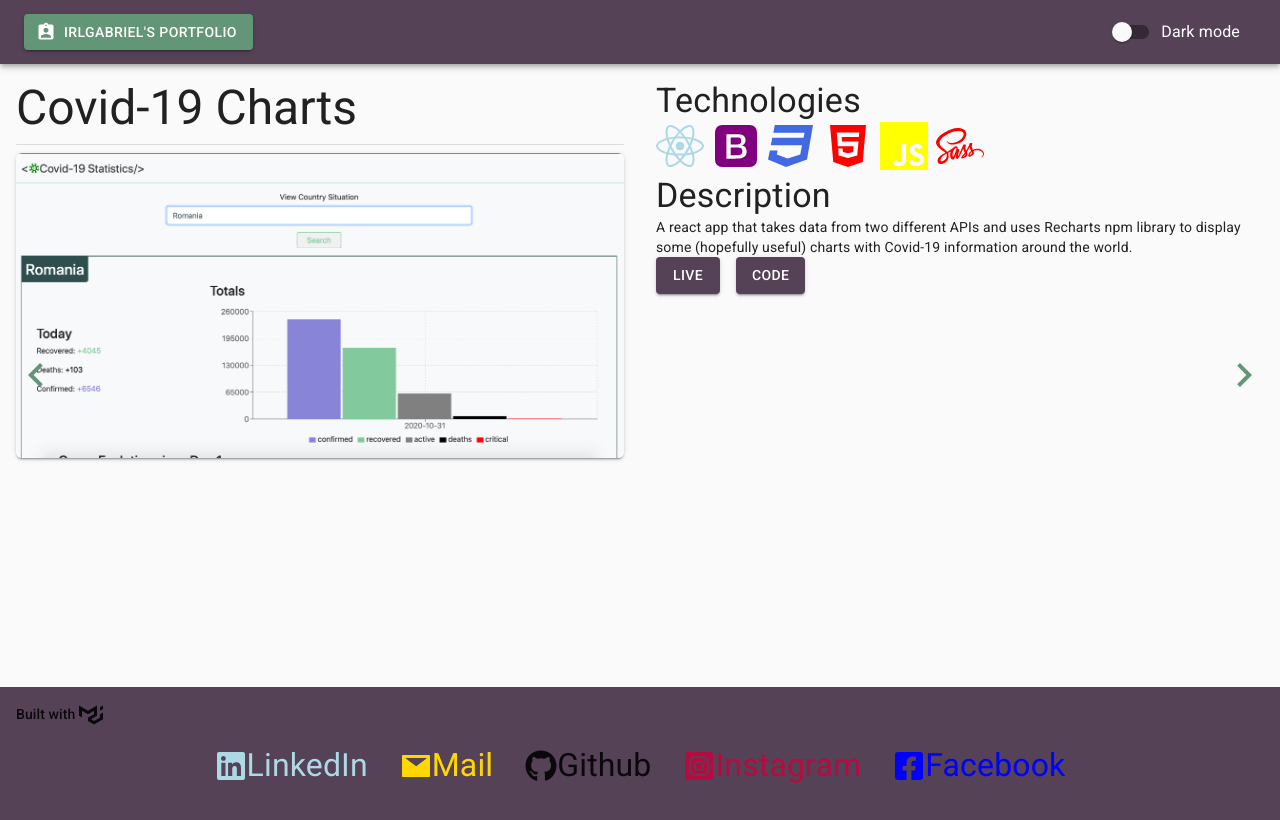
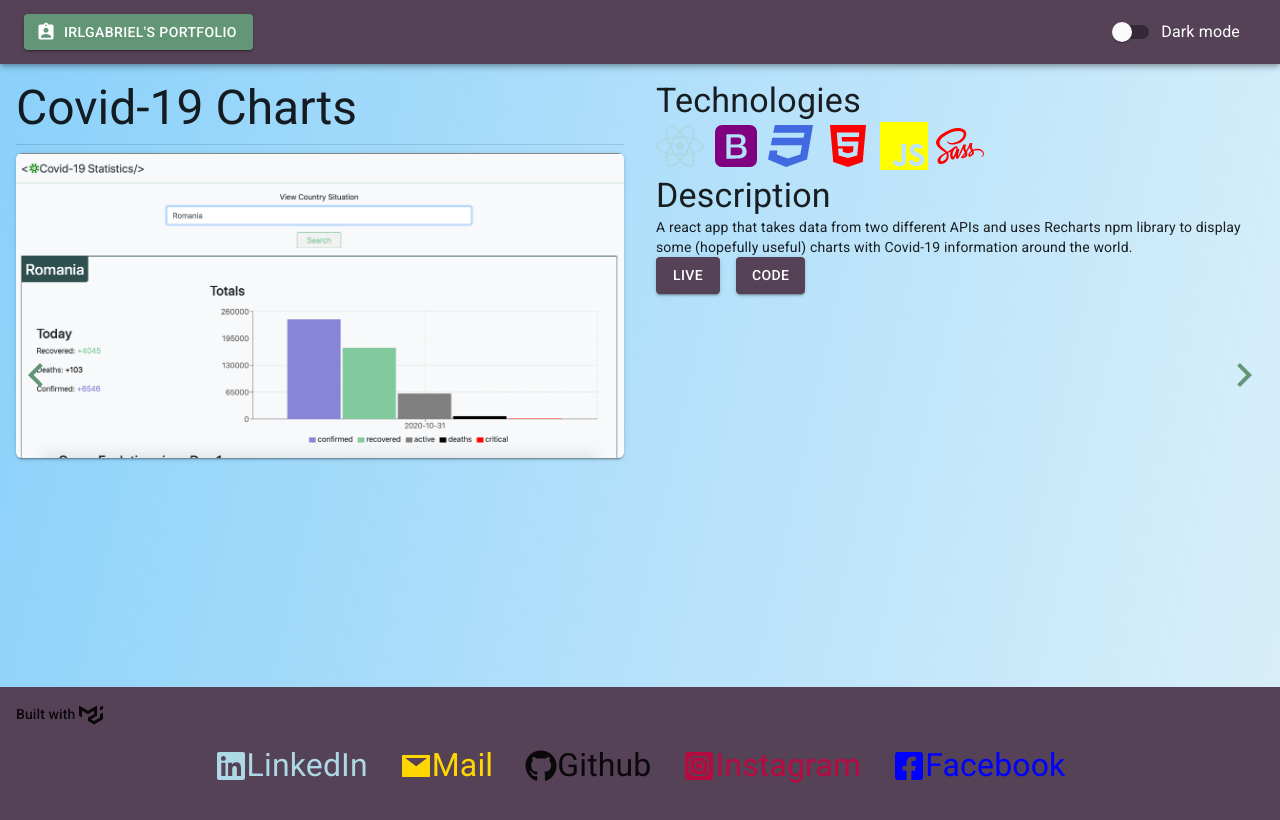
Before and after one commit to irlgabriel/portfolio, a React (Create React App) app: page /#/what in a window 1280 px wide. Built offline with nearby package versions, Linux system fonts and the light colour scheme.

Commit message:
added linear background to both thems

```diff
--- a/src/App.js
+++ b/src/App.js
@@ -5,6 +5,7 @@ import { routes } from "./routes";
 import { ThemeProvider, makeStyles } from '@material-ui/core/styles';
 import CssBaseline from '@material-ui/core/CssBaseline';
 import { themeLight, themeDark } from './theme';
+import { Background } from './components';
 
 const useStyles = makeStyles({
   root: {
@@ -24,6 +25,7 @@ function App() {
   return (
     <ThemeProvider theme={theme === 'light' ? themeLight : themeDark} >
       <CssBaseline />
+      <Background theme={theme} />
       <Router>
         <TransitionGroup>
           <Switch>
--- /dev/null
+++ b/src/components/Background/Background.js
@@ -0,0 +1,26 @@
+import React from 'react';
+import Box from '@material-ui/core/Box';
+import { makeStyles } from '@material-ui/core/styles';
+
+const useStyles = makeStyles({
+  light: {
+    background: 'linear-gradient(102.36deg, rgba(110, 198, 250, 0.8) 0.34%, rgba(143, 215, 250, 0.3) 100%)',
+    position: 'fixed',
+    inset: '0',
+    zIndex: '-55252'
+  },
+  dark: {
+    background: 'linear-gradient(296.51deg, #838184 0%, rgba(56, 29, 73, 0.65) 100%)',
+    position: 'fixed',
+    inset: '0',
+    zIndex: '-55252'
+  }
+})
+
+export default ({theme}) => {
+  const classes = useStyles();
+
+  return (
+    <Box className={`${theme === 'light' ? classes.light : classes.dark}`} />
+  )
+}
--- a/src/components/index.js
+++ b/src/components/index.js
@@ -7,3 +7,4 @@ export { default as Footer } from "./Footer/Footer";
 export { default as MainProject } from "./Projects/MainProject/MainProject";
 export { default as Intro } from "./Intro/Intro";
 export { default as Me } from "./Me/Me";
+export { default as Background } from './Background/Background';
```
Also changed, not shown: src/theme.js (+0 -17 lines).
